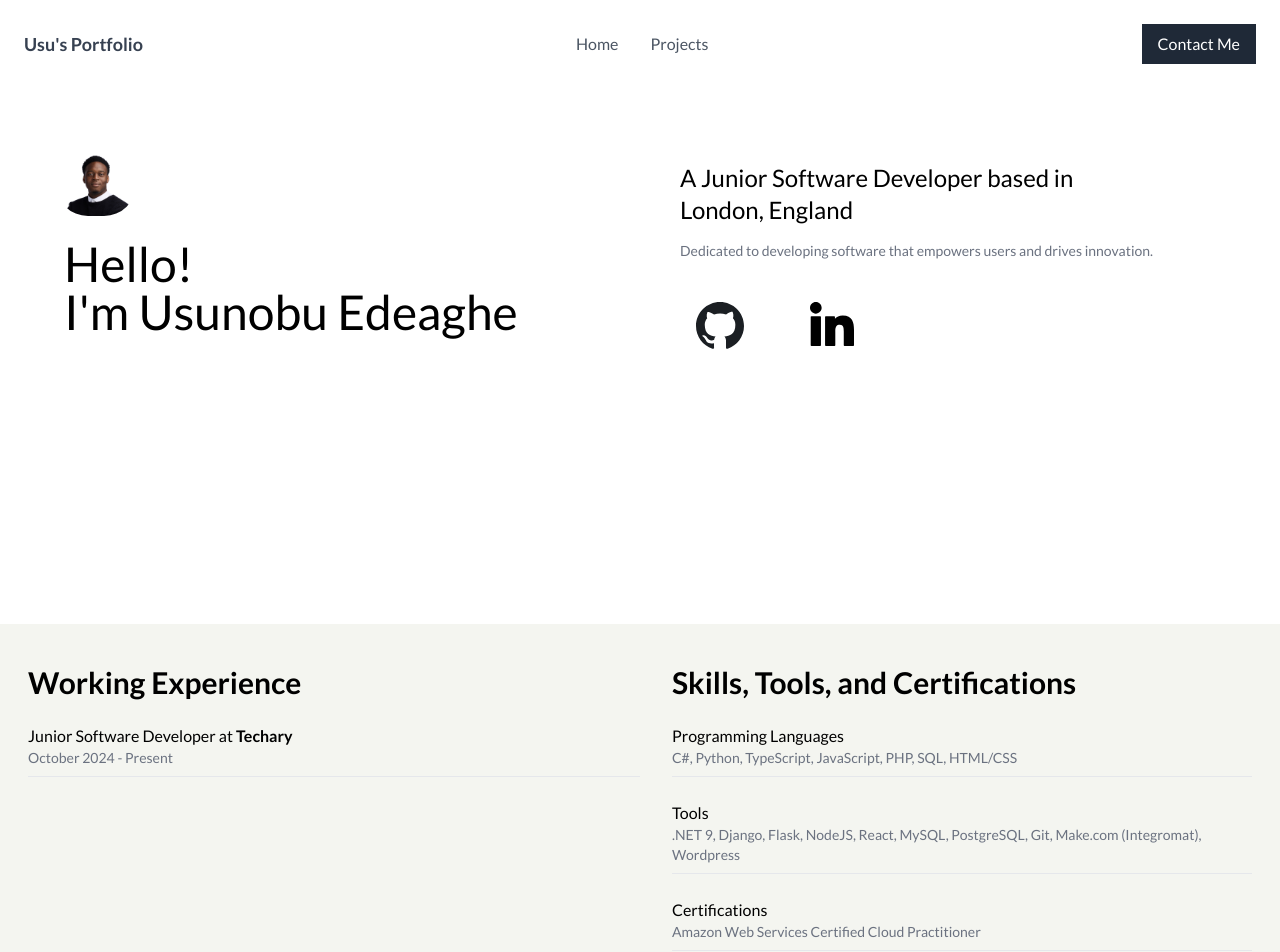
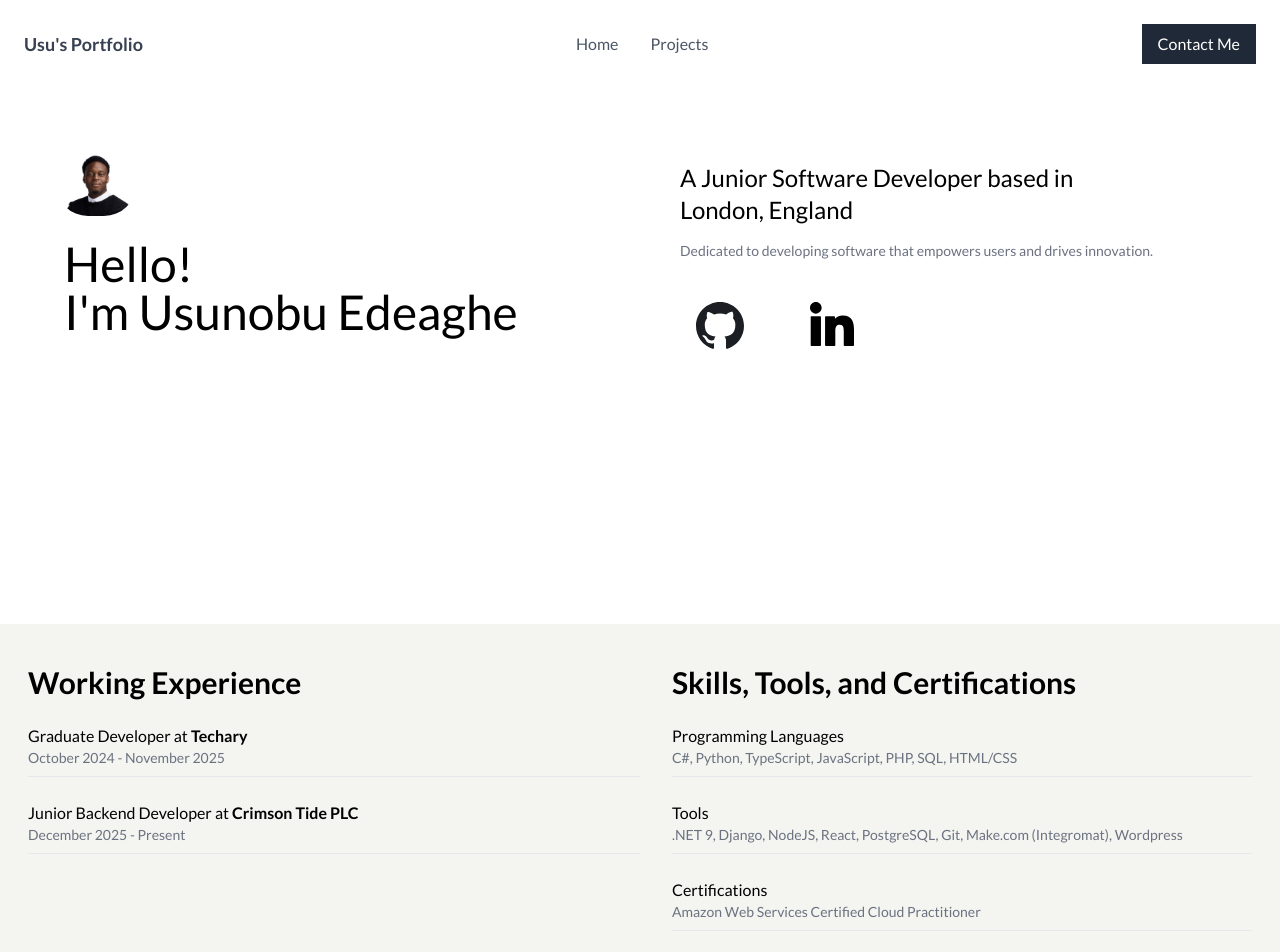
Before and after one commit to usuu03/portfolio-site, a React (Create React App) app: page / in a window 1280 px wide. Shown: the top 952 px of the page. Built offline with nearby package versions, Linux system fonts and the light colour scheme.

Commit message:
Update job titles and employment dates in InfoSection component

```diff
--- a/src/components/homepage/infoSection.jsx
+++ b/src/components/homepage/infoSection.jsx
@@ -12,10 +12,18 @@ export default function InfoSection() {
           <ul className="space-y-6">
             <li className="border-b pb-2">
               <p>
-                Junior Software Developer at <b>Techary</b>
+                Graduate Developer at <b>Techary</b>
               </p>
               <span className="text-sm text-gray-500 block">
-                October 2024 - Present
+                October 2024 - November 2025
+              </span>
+            </li>
+            <li className="border-b pb-2">
+              <p>
+                Junior Backend Developer at <b>Crimson Tide PLC</b>
+              </p>
+              <span className="text-sm text-gray-500 block">
+                December 2025 - Present
               </span>
             </li>
           </ul>
@@ -36,7 +44,7 @@ export default function InfoSection() {
             <li className="border-b pb-2">
               <p>Tools</p>
               <span className="text-sm text-gray-500 block">
-                .NET 9, Django, Flask, NodeJS, React, MySQL, PostgreSQL, Git,
+                .NET 9, Django, NodeJS, React, PostgreSQL, Git,
                 Make.com (Integromat), Wordpress
               </span>
             </li>
```
